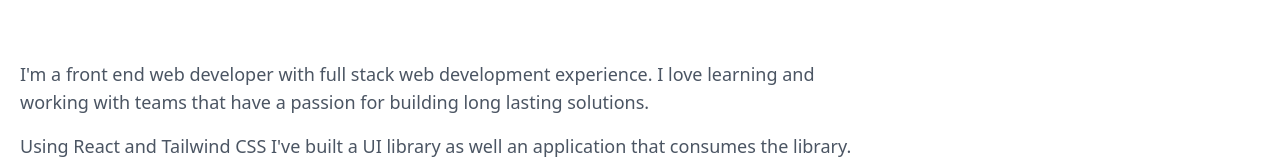
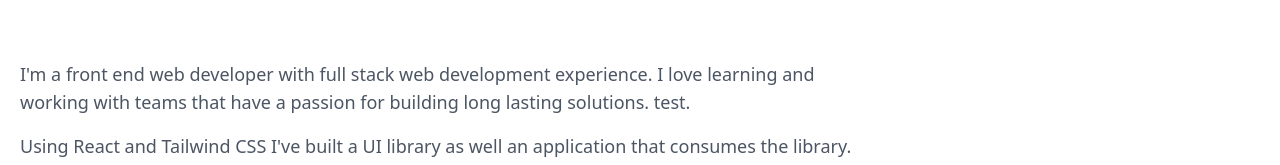
Before and after one commit to KaufmanDeveloper/kaufman-personal-site, a Next.js app: page /about-me in a window 1280 px wide. Shown: the part 164-329 px from the top of the page. Built offline with nearby package versions, Linux system fonts and the light colour scheme.

Commit message:
chore: Make line change to test deployment

```diff
--- a/pages/about-me/index.jsx
+++ b/pages/about-me/index.jsx
@@ -19,7 +19,7 @@ export default function AboutMe() {
           <SectionContent>
             I'm a front end web developer with full stack web development
             experience. I love learning and working with teams that have a
-            passion for building long lasting solutions.
+            passion for building long lasting solutions. test.
           </SectionContent>
 
           <SectionContent className="mt-4">
```
